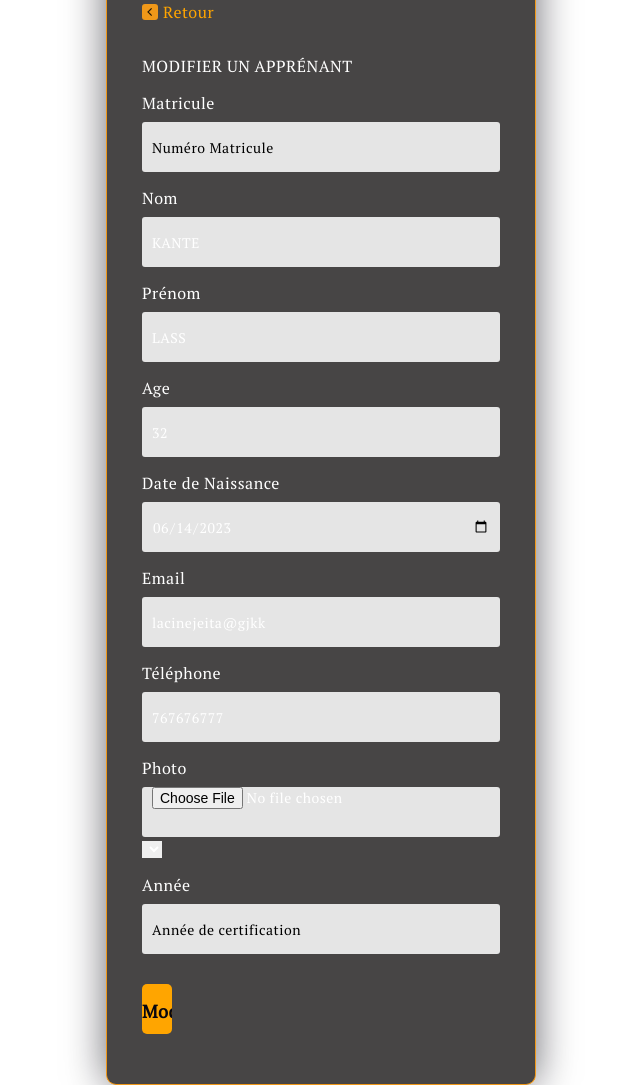
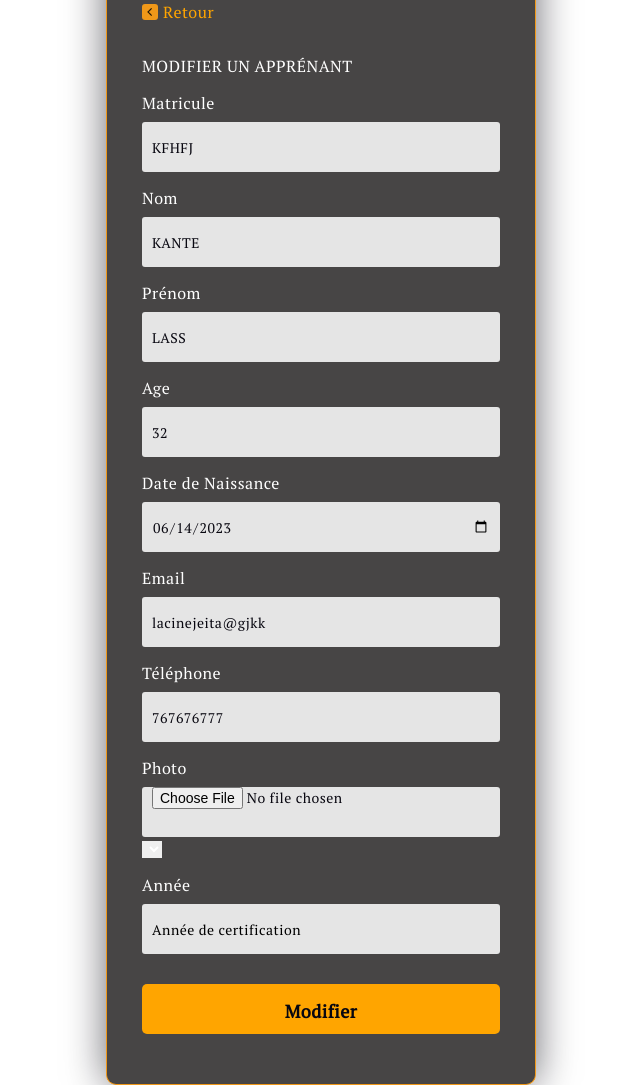
Before and after one commit to Lancine223/TP_PHP_ET_JS, a PHP site: page /modifier.php?id=1 in a window 1280 px wide. Shown: the part 293-1378 px from the top of the page, without its empty margins (319-959 px from the left). Run offline with PHP 8.4, Linux system fonts and the light colour scheme; data comes from the database, SQL or seed files in the repository; data that the repository does not hold is empty.

Commit message:
Ma première mise à jour

```diff
--- a/Accueil.php
+++ b/Accueil.php
@@ -19,7 +19,7 @@
         include "header.php";
     ?>
     </div>
-    <img src="img/home.png" alt="" width="100%" height="100%">
+    <h1 class="welcome">Bienvenue sur la page d'accueil <span>ODK</span></h1>
 
 </body>
 </html>
--- a/accU.css
+++ b/accU.css
@@ -0,0 +1,4 @@
+.welcome{
+    text-align: center;
+    color: black;
+}
--- a/ajouter.css
+++ b/ajouter.css
@@ -106,9 +106,10 @@ input{
 ::placeholder{
     color: black;
 }
-.button{
+
+.button_btn{
     margin-top: 30px;
-    width: 30px;
+    width: 100%;
     background-color: orange;
     color: #080710;
     padding: 15px 0;
@@ -157,6 +158,9 @@ h4{
 }
 .erreur_message{
     color: red;
+}
+input{
+    color:#080710;
 }
 
 /* ----------------dropdown------------------ */
--- a/detail.php
+++ b/detail.php
@@ -71,10 +71,6 @@
                 <p>Téléphone: <?=$row['tel']?></p>
                 <p>Promotion: <?=$row['promotion']?></p>
                 <p>Anne Certification: <?=$row['annee_certification']?></p>
-                <div class="dbtn">
-                    <a href="modifier.php?id=<?=$row['id']?>" class="Btn_add"><img src="img/EDIT.png"></a>
-                    <a href="supprimer.php?id=<?=$row['id']?>" class="Btn_add"><img src="delete.png"></a>
-                </div>
             </div>
         </section>
         <!-- FIN DE SECTION A PROPOS-->
--- a/modifier.php
+++ b/modifier.php
@@ -33,13 +33,13 @@
                 $img_des = "uploadImage/".$img_name;
                 move_uploaded_file($img_loc, $img_des);
                 // matricule générator
-                $matcle = $_POST['promotion'].$_POST['matricule'];
+
                 // Extration des information envoyé dans la des variables par la méthode post
                 extract($_POST);
                 // vérifier que tous les champs on été remplit
                 if(isset($matcle) && isset($nom) && isset($prenom) && isset($age)&& isset($date_naissance)&& isset($email)&& isset($tel)&& isset($img_des)&& isset($promotion)&& isset($annee_certification)){
                     // réquête de modification
-                    $req = mysqli_query($con, "UPDATE `apprenant` SET `matricule`='$matcle',`nom`='$nom',`prenom`='$prenom',`age`='$age',`date_naissance`='$date_naissance',`email`='$email',`tel`='$tel',`photo`='$img_des',`promotion`='$promotion',`annee_certification`='$annee_certification' WHERE `id`='$id'");
+                    $req = mysqli_query($con, "UPDATE `apprenant` SET `nom`='$nom',`prenom`='$prenom',`age`='$age',`date_naissance`='$date_naissance',`email`='$email',`tel`='$tel',`promotion`='$promotion',`annee_certification`='$annee_certification' WHERE `id`='$id'");
                     if($req){
                         // si la requete a été effectuée avec succès , on fait une redirection
                         header("location: home.php");
@@ -76,7 +76,7 @@
             </div>
 
             <label >Matricule</label>
-            <input class="br_input" type="text" placeholder="Numéro Matricule" name="matricule" >
+            <input class="br_input" type="text" placeholder="Numéro Matricule" name="matricule" value="<?=$row['matricule']?>" readonly>
 
             <label >Nom</label>
             <input class="br_input" type="text" placeholder="Nom" name="nom" value="<?=$row['nom']?>">
@@ -121,7 +121,7 @@
             <label >Année</label>
             <input  type="number" name="annee_certification" placeholder="Année de certification" value="<?=$row['annee_certification']?>" >
 
-            <input class="button" type="submit" value="Modifier" name="button">
+            <input class="button_btn" type="submit" value="Modifier" name="button">
         </form>
 
         <!-- js link  -->
--- a/style_two.css
+++ b/style_two.css
@@ -2,6 +2,9 @@
     margin: 0;
     padding: 0;
     box-sizing: border-box;
+}
+body{
+    background: url('background.png');
 }
 .body{
     display: flex;
@@ -9,6 +12,7 @@
     justify-content: center;
     min-height: 100vh;
     position: relative;
+
 }
 .entete{
     display: flex;
```
Also changed, not shown: ajouter.php (+40 -40 lines), uploadImage/9AB46A98272F4E80BFFC992452560FAB.png (added), uploadImage/add.png (added), uploadImage/logo.jpg (added), uploadImage/logo.png, 1 other file.
